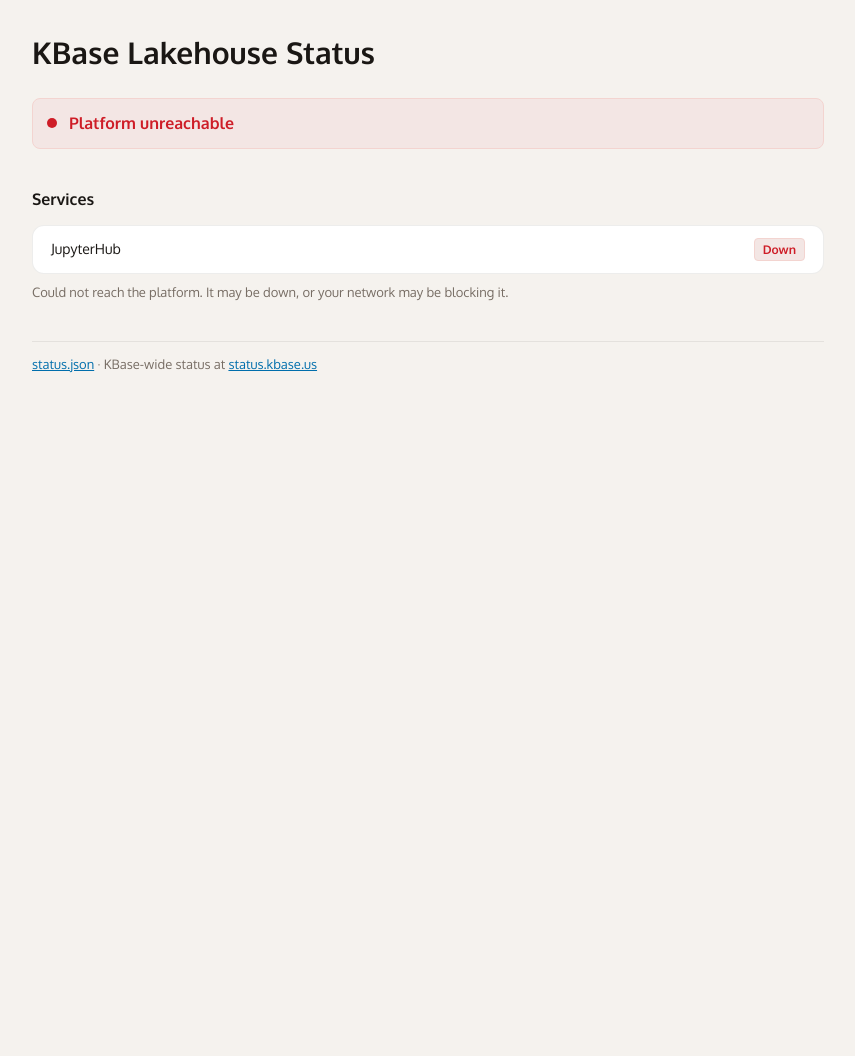
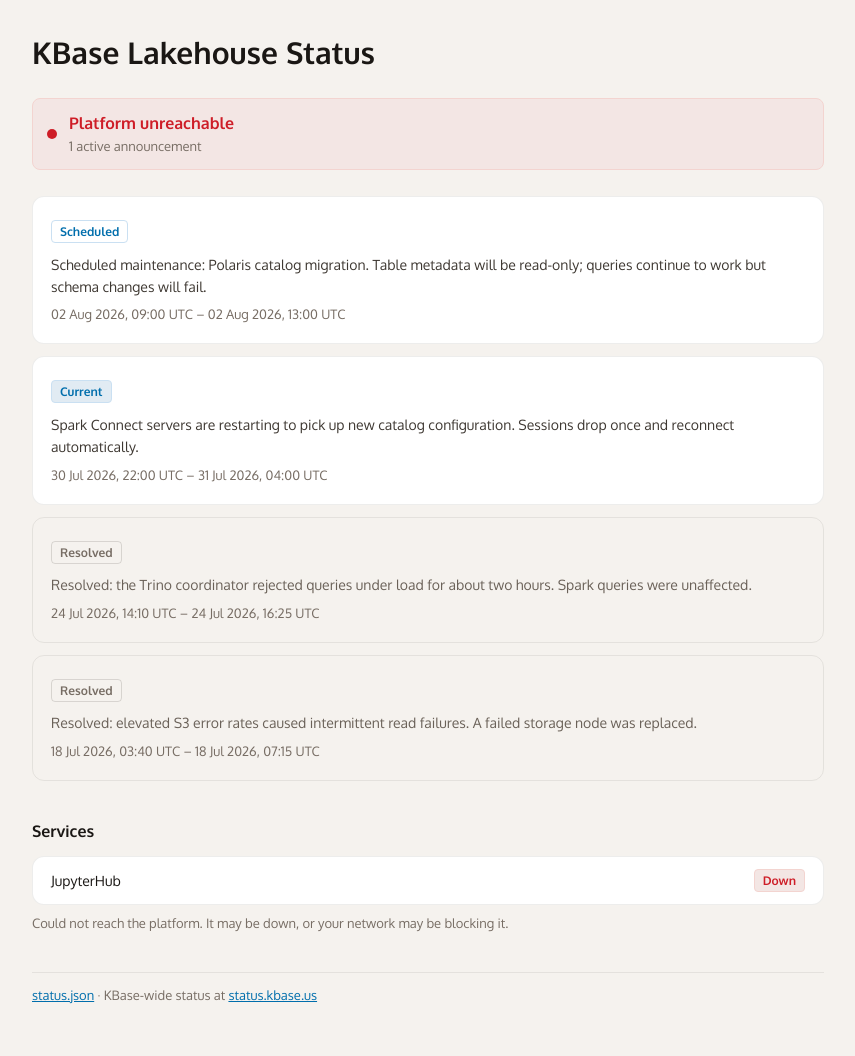
Before and after one commit to KBaseDataLakehouse/status, a Jekyll site: the page built from index.html, in a window 1280 px wide. Shown: the whole page, without its empty margins (212-1067 px from the left). Built offline with Jekyll 4.4.1, drawn with Linux system fonts in a browser that asks for light colours; before the commit the page ends 900 px from its top, so only the background shows below that.

Commit message:
Separate health from announcement lifecycle
Two orthogonal axes were sharing one severity language. A Current
announcement got the same yellow as a Degraded service, and an active
notice promoted the banner to 'degraded' -- claiming degradation when the
notice might only say docs are being upgraded on Tuesday.

Now:
  green/yellow/red  service health, exclusively
  blue             announcement lifecycle (Current filled, Scheduled
                   outlined), outside the health scale
  neutral          unknown, i.e. absence of information rather than a
                   severity rung

The banner is driven by health alone; announcements appear beneath it as
a subordinate count. Health is unknown until the probe answers, so the
served banner claims nothing and the default is neutral rather than
green. With no probe configured it stays neutral permanently -- an
announcement count is not a health signal.

Adds mock announcements covering all three lifecycle states for review.
They are fabricated and marked as such; clear them before linking this
page anywhere.

```diff
--- a/_data/status.yml
+++ b/_data/status.yml
@@ -22,14 +22,36 @@
 # where the rest lives. Blank drops the service list from the page.
 services_url: "https://hub.berdl.kbase.us/hub/status"
 
-announcements: []
+# ======================================================================
+# MOCK DATA — fabricated, for design review only. None of this happened.
+# Replace the whole list with `[]` before this page is linked anywhere.
+# ======================================================================
 
-# Copy this shape, newest at the top:
-#
-# announcements:
-#   - id: 2026-08-02-spark-restart
-#     message: >-
-#       Spark clusters restart Saturday 09:00–13:00 PT. Save your work;
-#       running jobs will be interrupted.
-#     starts_at: "2026-08-02T09:00:00Z"
-#     ends_at: "2026-08-02T13:00:00Z"
+announcements:
+  - id: 2026-08-02-polaris-migration
+    message: >-
+      Scheduled maintenance: Polaris catalog migration. Table metadata will be
+      read-only; queries continue to work but schema changes will fail.
+    starts_at: "2026-08-02T09:00:00Z"
+    ends_at: "2026-08-02T13:00:00Z"
+
+  - id: 2026-07-30-spark-connect-restart
+    message: >-
+      Spark Connect servers are restarting to pick up new catalog
+      configuration. Sessions drop once and reconnect automatically.
+    starts_at: "2026-07-30T22:00:00Z"
+    ends_at: "2026-07-31T04:00:00Z"
+
+  - id: 2026-07-24-trino-degraded
+    message: >-
+      Resolved: the Trino coordinator rejected queries under load for about two
+      hours. Spark queries were unaffected.
+    starts_at: "2026-07-24T14:10:00Z"
+    ends_at: "2026-07-24T16:25:00Z"
+
+  - id: 2026-07-18-s3-errors
+    message: >-
+      Resolved: elevated S3 error rates caused intermittent read failures. A
+      failed storage node was replaced.
+    starts_at: "2026-07-18T03:40:00Z"
+    ends_at: "2026-07-18T07:15:00Z"
--- a/_layouts/default.html
+++ b/_layouts/default.html
@@ -59,21 +59,25 @@
 main { max-width: 46rem; margin: 0 auto; padding: var(--s-10) var(--s-7) var(--s-12); }
 h1 { font-size: var(--fs-hero); line-height: 1.25; text-wrap: balance; margin-bottom: var(--s-9); }
 
-/* Alert recipe: tint bg, tint border, darkened text-on-tint. */
+/* Alert recipe: tint bg, tint border, darkened text-on-tint.
+   The green-yellow-red scale means service health and nothing else. */
 .banner {
   display: flex;
   align-items: center;
   gap: var(--s-5);
   padding: var(--s-5) var(--s-6);
-  border: 1px solid var(--bo-green);
+  border: 1px solid var(--c-border2);
   border-radius: var(--r-md);
-  background: var(--bg-green);
-  color: var(--ct-green);
+  background: var(--c-surface);
+  color: var(--c-ink3);
   font-size: var(--fs-7);
   font-weight: 700;
 }
+.banner--ok { background: var(--bg-green); border-color: var(--bo-green); color: var(--ct-green); }
 .banner--degraded { background: var(--bg-yellow); border-color: var(--bo-yellow); color: var(--ct-yellow); }
 .banner--down { background: var(--bg-red); border-color: var(--bo-red); color: var(--ct-red); }
+.banner__body { display: flex; flex-direction: column; }
+.banner__note { font-size: var(--fs-4); font-weight: 400; color: var(--c-ink4); }
 .dot { width: 10px; height: 10px; border-radius: 999px; background: currentColor; flex: none; }
 
 .incidents { list-style: none; margin-top: var(--s-9); display: flex; flex-direction: column; gap: var(--s-5); }
@@ -86,7 +90,7 @@
 .incident--resolved { background: transparent; }
 .incident--resolved .message { color: var(--c-ink3); }
 
-/* Chip recipe. */
+/* Chip recipe. Neutral by default; each modifier owns its colour. */
 .chip {
   display: inline-flex;
   align-items: center;
@@ -94,14 +98,17 @@
   font-weight: 700;
   padding: 1px var(--s-3);
   border-radius: var(--r-sm);
-  border: 1px solid;
+  border: 1px solid var(--c-border2);
   white-space: nowrap;
-  background: var(--bg-yellow);
-  border-color: var(--bo-yellow);
-  color: var(--ct-yellow);
+  background: transparent;
+  color: var(--c-ink4);
 }
-.chip--scheduled { background: var(--bg-primary); border-color: var(--bo-primary); color: var(--ct-primary); }
-.chip--resolved { background: transparent; border-color: var(--c-border2); color: var(--c-ink4); }
+
+/* Announcement lifecycle -- informational blue, deliberately outside the
+   health scale so a notice never reads as an outage. */
+.chip--current { background: var(--bg-primary); border-color: var(--bo-primary); color: var(--ct-primary); }
+.chip--scheduled { border-color: var(--bo-primary); color: var(--ct-primary); }
+.chip--resolved { border-color: var(--c-border2); color: var(--c-ink4); }
 
 .services__title { font-size: var(--fs-7); font-weight: 700; margin: var(--s-11) 0 var(--s-5); }
 .services { list-style: none; background: var(--c-surface); border: 1px solid var(--c-border); border-radius: var(--r-lg); }
--- a/index.html
+++ b/index.html
@@ -2,6 +2,7 @@
 layout: default
 ---
 {% assign entries = site.data.status.announcements %}
+{% assign services_url = site.data.status.services_url %}
 {% assign now = site.time | date: '%s' | plus: 0 %}
 
 {% comment %}
@@ -25,16 +26,23 @@
 </li>
 {% endfor %}{% endcapture %}
 
-<div id="banner" class="banner{% if active_count > 0 %} banner--degraded{% endif %}">
+{% comment %}
+  Health is unknown until the probe answers, so the served banner claims
+  nothing. With no probe configured it stays neutral permanently -- announcement
+  counts are not a health signal and must never colour this green.
+{% endcomment %}
+<div id="banner" class="banner banner--unknown">
 <span class="dot"></span>
-<span id="banner-text">{% if active_count == 0 %}All systems operational{% elsif active_count == 1 %}1 active announcement{% else %}{{ active_count }} active announcements{% endif %}</span>
+<span class="banner__body">
+<span id="banner-text">{% if services_url and services_url != '' %}Checking services&hellip;{% elsif active_count == 0 %}No active announcements{% elsif active_count == 1 %}1 active announcement{% else %}{{ active_count }} active announcements{% endif %}</span>
+<span id="banner-note" class="banner__note" hidden></span>
+</span>
 </div>
 
 {% if entries and entries.size > 0 %}
 <ul class="incidents">{{ incident_items }}</ul>
 {% endif %}
 
-{% assign services_url = site.data.status.services_url %}
 {% if services_url and services_url != '' %}
 <section id="services" hidden>
 <h2 class="services__title">Services</h2>
@@ -50,42 +58,64 @@
 
 <script>
 (function () {
-  // The banner is the worst of two signals: active announcements and live
-  // service state. Announcements alone must never let it read "operational"
-  // while a service is down -- that is the one lie this page cannot tell.
+  // Two orthogonal axes, kept apart on purpose:
+  //
+  //   health     ok / degraded / down / unknown, from the probe -- owns the
+  //              banner and the green-yellow-red scale outright.
+  //   lifecycle  Current / Scheduled / Resolved, from an announcement's time
+  //              window. Context, not severity: a notice about Tuesday's
+  //              upgrade is not degradation and must not colour the banner.
+  //
+  // So announcements appear as a subordinate count, never as a level.
+  var SERVICES_EXPECTED = {% if services_url and services_url != '' %}true{% else %}false{% endif %};
   var banner = document.getElementById('banner');
   var bannerText = document.getElementById('banner-text');
+  var bannerNote = document.getElementById('banner-note');
   var announcements = 0;
   var services = null; // set once the probe resolves
+
+  function plural(n, word) {
+    return n + ' ' + word + (n === 1 ? '' : 's');
+  }
 
   function renderBanner() {
     if (!banner || !bannerText) {
       return;
     }
-    var level = 'ok';
+    var level = 'unknown';
     var message;
 
-    if (services && !services.reachable) {
+    if (!SERVICES_EXPECTED) {
+      // No probe configured: no health signal exists, so claim none.
+      message = announcements ? plural(announcements, 'active announcement') : 'No active announcements';
+    } else if (!services) {
+      message = 'Checking services…';
+    } else if (!services.reachable) {
       level = 'down';
       message = 'Platform unreachable';
-    } else if (services && services.down) {
+    } else if (services.down) {
       level = 'down';
-      message = services.down + ' service' + (services.down === 1 ? '' : 's') + ' down';
-    } else if (services && services.degraded) {
+      message = plural(services.down, 'service') + ' down';
+    } else if (services.degraded) {
       level = 'degraded';
-      message = services.degraded + ' service' + (services.degraded === 1 ? '' : 's') + ' degraded';
-    } else if (services && services.unknown) {
-      level = 'degraded';
+      message = plural(services.degraded, 'service') + ' degraded';
+    } else if (services.unknown) {
+      // Neutral, not a severity rung: unknown is absence of information.
       message = 'Some services unknown';
-    } else if (announcements) {
-      level = 'degraded';
-      message = announcements + ' active announcement' + (announcements === 1 ? '' : 's');
     } else {
+      level = 'ok';
       message = 'All systems operational';
     }
 
-    banner.className = 'banner' + (level === 'ok' ? '' : ' banner--' + level);
+    banner.className = 'banner banner--' + level;
     bannerText.textContent = message;
+
+    if (bannerNote) {
+      // Suppressed when it would just restate the banner.
+      var show = announcements > 0 && SERVICES_EXPECTED;
+      bannerNote.textContent = show ? plural(announcements, 'active announcement') : '';
+      bannerNote.hidden = !show;
+    }
   }
 
   // Recompute announcement states against the reader's clock; the Liquid values
```
